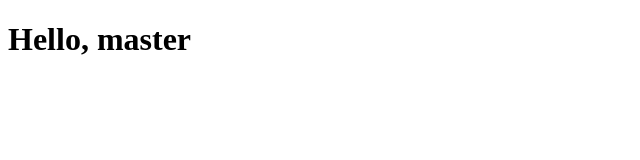
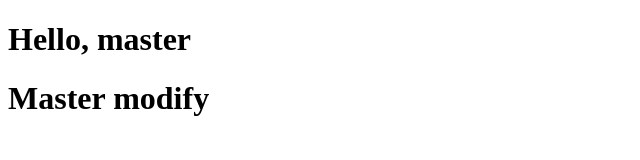
Before and after one commit to Belikov0/git-demo, a plain HTML site: page index.html in a window 1280 px wide. Shown: the whole page, without its empty margins (0-640 px from the left). Drawn offline with Linux system fonts and the light colour scheme.

Commit message:
Master modified

```diff
--- a/index.html
+++ b/index.html
@@ -8,5 +8,6 @@
 </head>
 <body>
     <h1>Hello, master</h1>
+    <h1>Master modify</h1>
 </body>
 </html>
```
